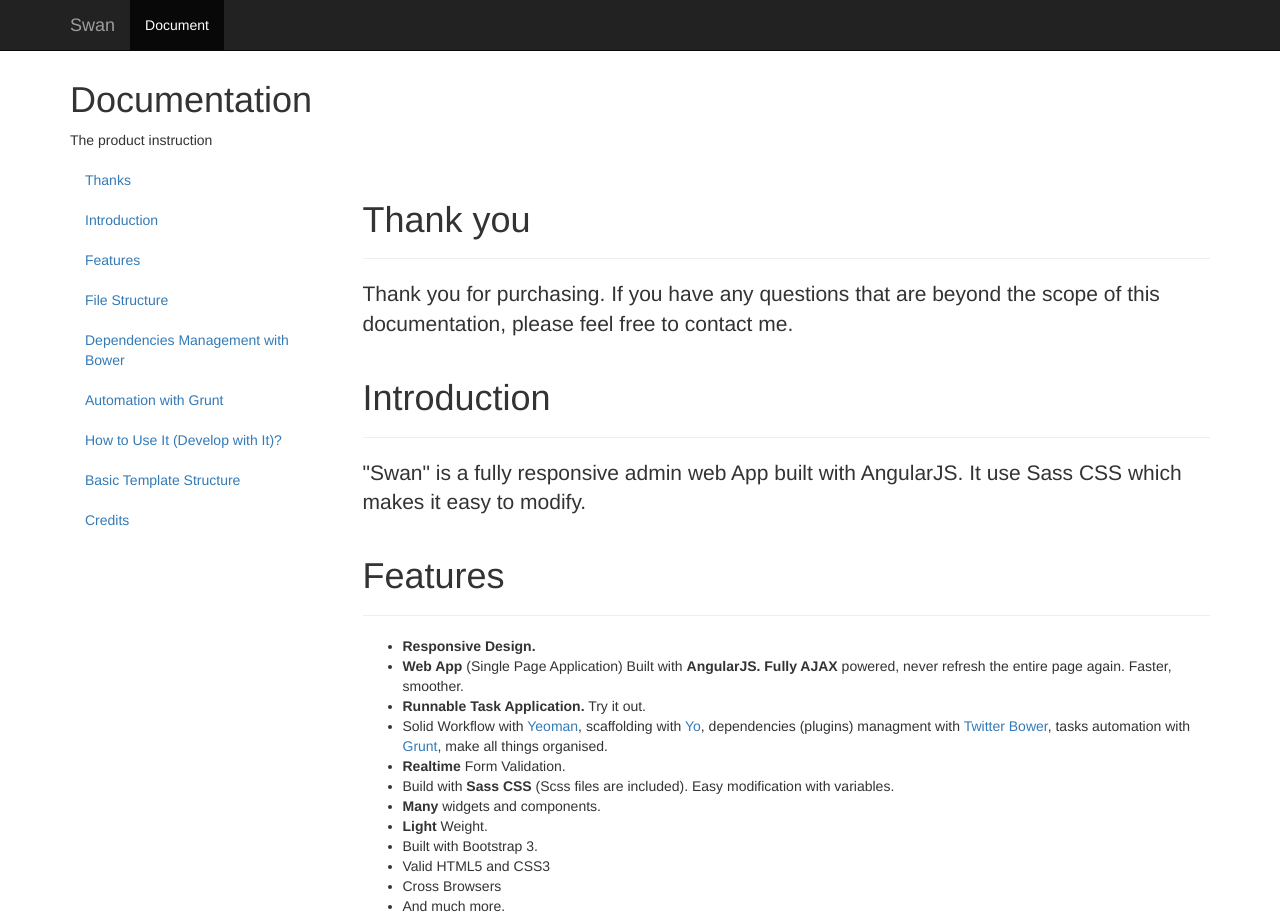
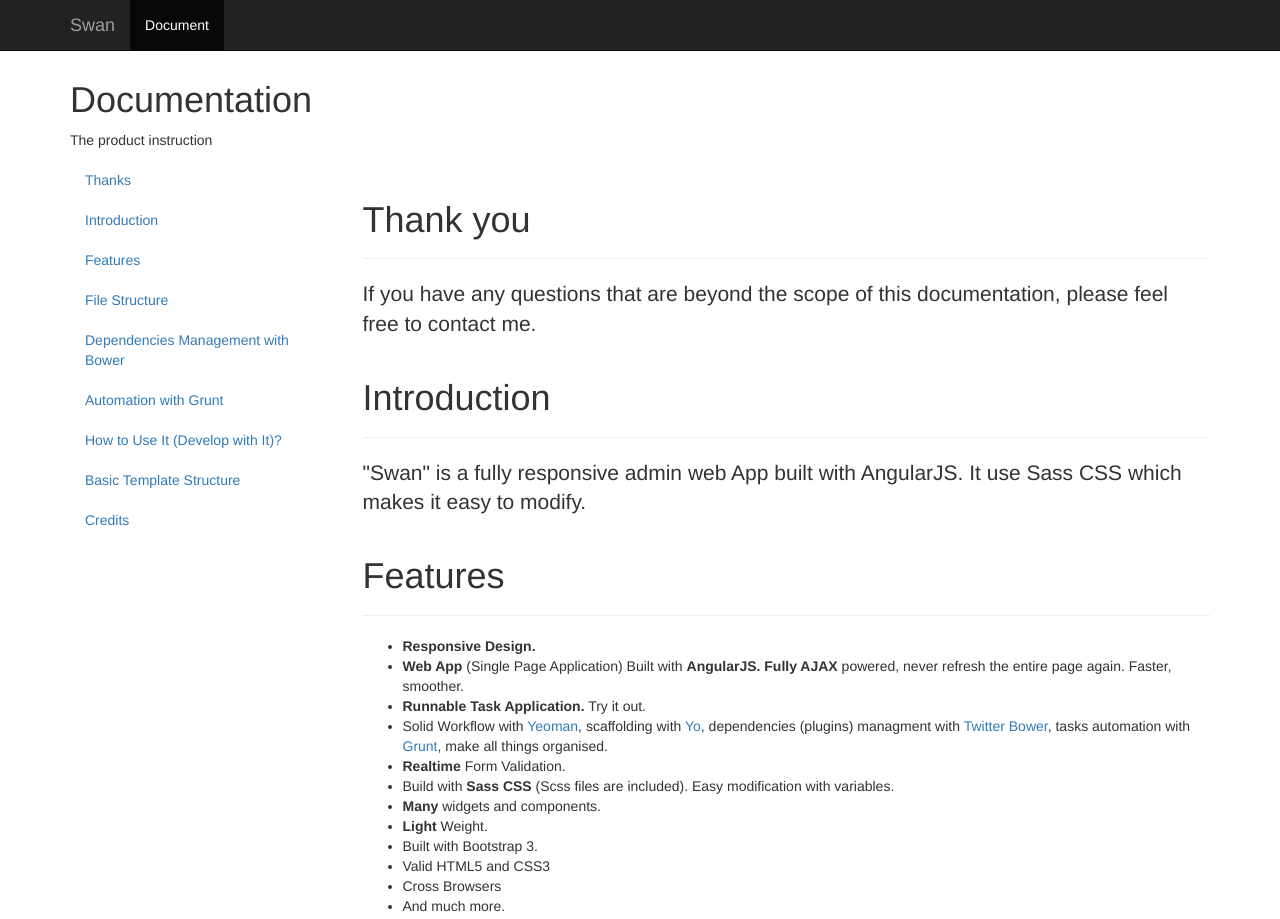
Before and after one commit to Fegh/angular-swan, a website: page documentation/index.html in a window 1280 px wide. Shown: the top 919 px of the page. Drawn offline with Linux system fonts and the light colour scheme.

Commit message:
update readme

```diff
--- a/documentation/index.html
+++ b/documentation/index.html
@@ -75,7 +75,7 @@
 	<div class="page-header">
 		<h1>Thank you</h1>
 	</div>
-	<p class="lead">Thank you for purchasing. If you have any questions that are beyond the scope of this documentation,
+	<p class="lead"> If you have any questions that are beyond the scope of this documentation,
 		please feel free to contact me.</p>
 </section>
 <section id="intro">
```
Also changed, not shown: README.md.
